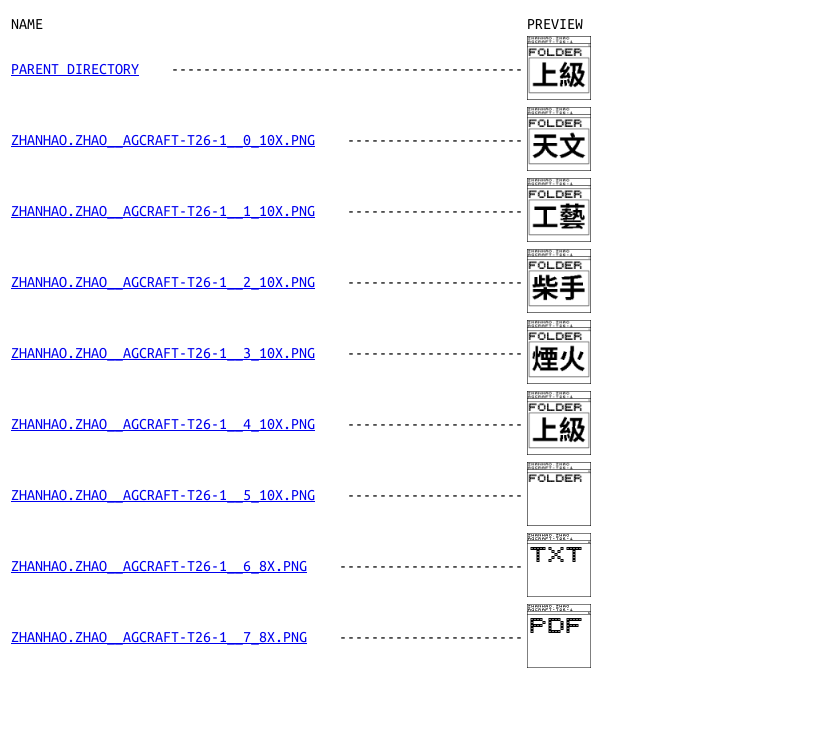
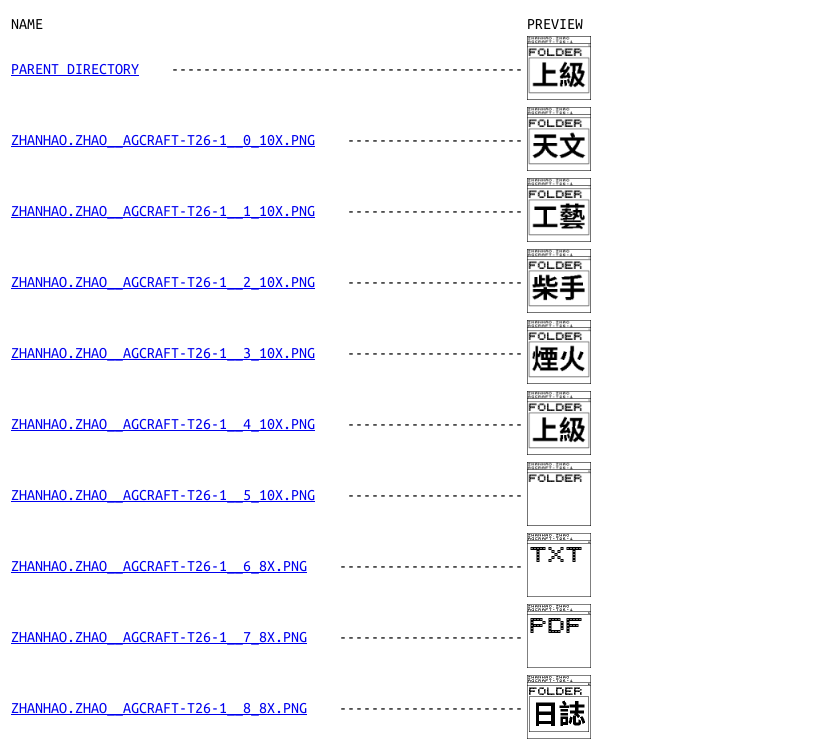
Before and after one commit to ASTROZZH/ARCHIVE, a plain HTML site: page AGCRAFT/T26/INDEX.HTML in a window 1280 px wide. Shown: the part 126-879 px from the top of the page, without its empty margins (0-832 px from the left). Before the commit the page ends 808 px from the top, so only its background shows below. Drawn offline with Linux system fonts and the light colour scheme.

Commit message:
Add files via upload

```diff
--- a/AGCRAFT/T26/INDEX.HTML
+++ b/AGCRAFT/T26/INDEX.HTML
@@ -105,6 +105,13 @@ ASTROZZH/ARCHIVE/AGCRAFT/T26/
     </td>
 </tr>
 
+<tr>
+    <td><pre><a href="ZHANHAO.ZHAO__AGCRAFT-T26-1__8_8X.PNG" target="_blank">ZHANHAO.ZHAO__AGCRAFT-T26-1__8_8X.PNG</a>    -----------------------</pre></td>
+    <td>
+        <img src=ZHANHAO.ZHAO__AGCRAFT-T26-1__8_8X.PNG width="64">
+    </td>
+</tr>
+
 </table>
 
 </main>
```
Also changed, not shown: AGCRAFT/T26/ZHANHAO.ZHAO__AGCRAFT-T26-1__8_8X.png (added).
